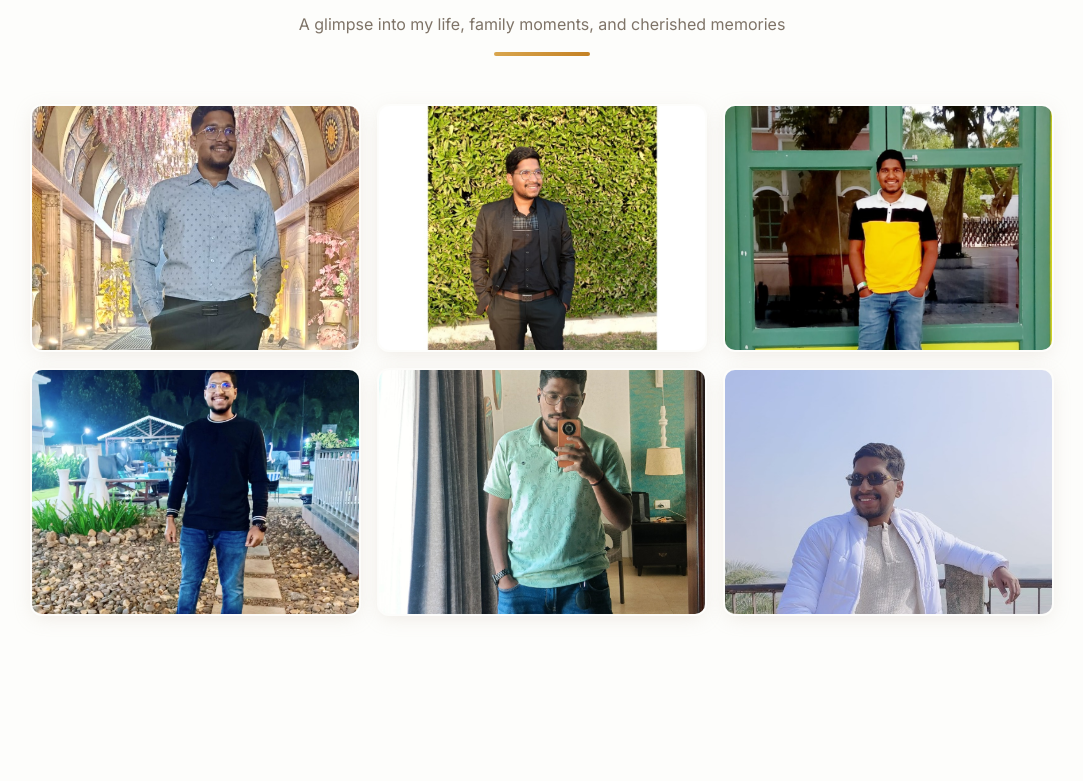
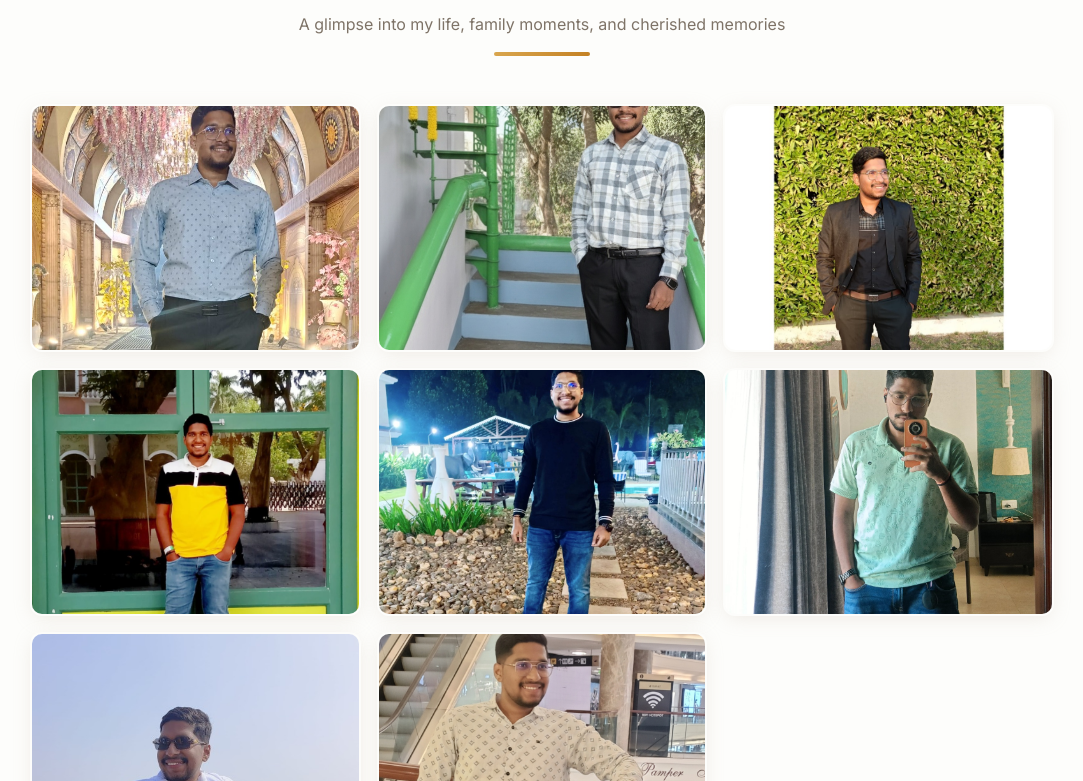
Before and after one commit to MukeshIOSDev/BioData, a React (Vite) app: page / in a window 1280 px wide. Shown: the part 2559-3340 px from the top of the page, without its empty margins (98-1181 px from the left). Built offline with nearby package versions, Linux system fonts and the light colour scheme.

Commit message:
Gallery update: added 2 new photos and placed stairs photo at second position

```diff
--- a/src/components/biodata/PhotoGallery.tsx
+++ b/src/components/biodata/PhotoGallery.tsx
@@ -2,11 +2,13 @@ import { useState } from "react";
 import { X } from "lucide-react";
 import { personalDetails } from "@/data/biodata";
 import img1 from "@/assets/gallery/mukesh_wedding_1.jpg";
-import img2 from "@/assets/gallery/mukesh_formal_suit.jpg";
-import img3 from "@/assets/gallery/mukesh_lifestyle_door.jpg";
-import img4 from "@/assets/gallery/mukesh_casual_night.jpg";
-import img5 from "@/assets/gallery/mukesh_lifestyle_mirror.jpg";
-import img6 from "@/assets/gallery/mukesh_2.jpg";
+import img2 from "@/assets/gallery/mukesh_stairs.jpg";
+import img3 from "@/assets/gallery/mukesh_formal_suit.jpg";
+import img4 from "@/assets/gallery/mukesh_lifestyle_door.jpg";
+import img5 from "@/assets/gallery/mukesh_casual_night.jpg";
+import img6 from "@/assets/gallery/mukesh_lifestyle_mirror.jpg";
+import img7 from "@/assets/gallery/mukesh_2.jpg";
+import img8 from "@/assets/gallery/mukesh_mall_2.jpg";
 
 import { useLanguage } from "@/contexts/LanguageContext";
 
@@ -15,7 +17,7 @@ const PhotoGallery = () => {
   const { t } = useLanguage();
 
   const galleryImagesWithSrc = t.gallery.images.map((img, idx) => {
-    const sources = [img1, img2, img3, img4, img5, img6];
+    const sources = [img1, img2, img3, img4, img5, img6, img7, img8];
     return {
       ...img,
       src: sources[idx],
--- a/src/data/translations.ts
+++ b/src/data/translations.ts
@@ -208,11 +208,13 @@ export const translations: Record<'en' | 'or', TranslationData> = {
             },
             images: [
                 { alt: "Formal wear at a special event", categoryKey: "formal" },
+                { alt: "Outdoor photo with sunglasses", categoryKey: "lifestyle" },
                 { alt: "Professional look in formal suit", categoryKey: "formal" },
                 { alt: "Casual outing in bright daylight", categoryKey: "lifestyle" },
                 { alt: "Evening casual style", categoryKey: "lifestyle" },
                 { alt: "Lifestyle mirror selfie", categoryKey: "lifestyle" },
                 { alt: "Outdoor portrait in nature", categoryKey: "lifestyle" },
+                { alt: "Shopping mall visit with a smile", categoryKey: "lifestyle" },
             ]
         },
         partner: {
@@ -386,11 +388,13 @@ export const translations: Record<'en' | 'or', TranslationData> = {
             },
             images: [
                 { alt: "ଏକ ବିଶେଷ କାର୍ଯ୍ୟକ୍ରମରେ ଆନୁଷ୍ଠାନିକ ପୋଷାକ", categoryKey: "formal" },
+                { alt: "ଚଷମା ସହିତ ଏକ ସୁନ୍ଦର ବାହାର ଫଟୋ", categoryKey: "lifestyle" },
                 { alt: "ଆନୁଷ୍ଠାନିକ ସୁଟ୍‌ରେ ଏକ ସୁନ୍ଦର ଲୁକ୍", categoryKey: "formal" },
                 { alt: "ଦିନ ସମୟରେ ଏକ ସୁନ୍ଦର ବାହାର ଫଟୋ", categoryKey: "lifestyle" },
                 { alt: "ସନ୍ଧ୍ୟା ସମୟର ଏକ ସୁନ୍ଦର କାଜୁଆଲ୍ ଲୁକ୍", categoryKey: "lifestyle" },
                 { alt: "ଜୀବନଶୈଳୀ ଦର୍ପଣ ସେଲଫି", categoryKey: "lifestyle" },
                 { alt: "ବାହାରେ ଏକ ପ୍ରାକୃତିକ ପରିବେଶରେ ଫଟୋ", categoryKey: "lifestyle" },
+                { alt: "ସପିଂ ମଲ୍ ପରିଦର୍ଶନ ଏକ ସୁନ୍ଦର ହସ ସହିତ", categoryKey: "lifestyle" },
             ]
         },
         partner: {
```
Also changed, not shown: src/assets/gallery/mukesh_mall_2.jpg (added), src/assets/gallery/mukesh_stairs.jpg (added).
